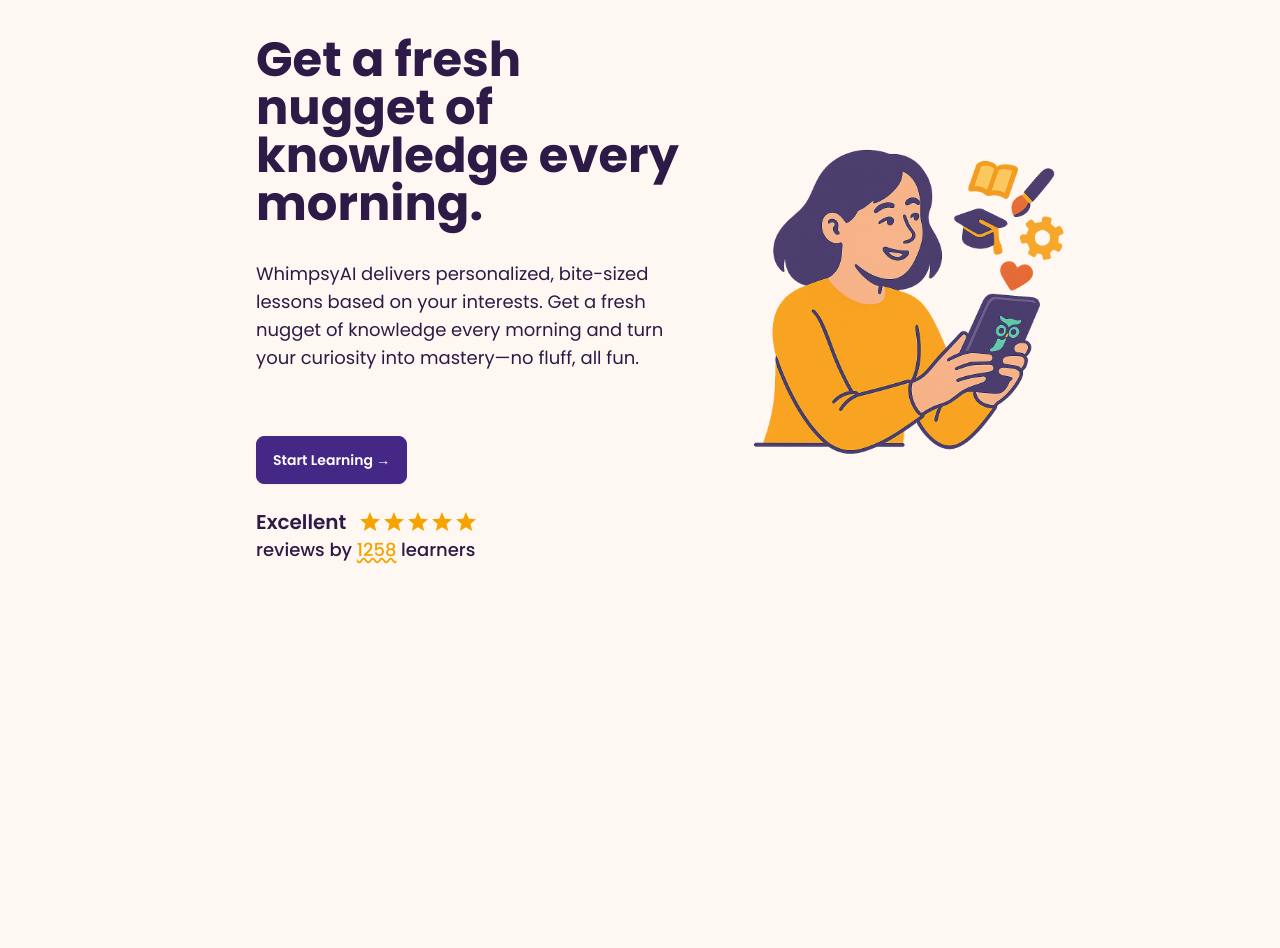
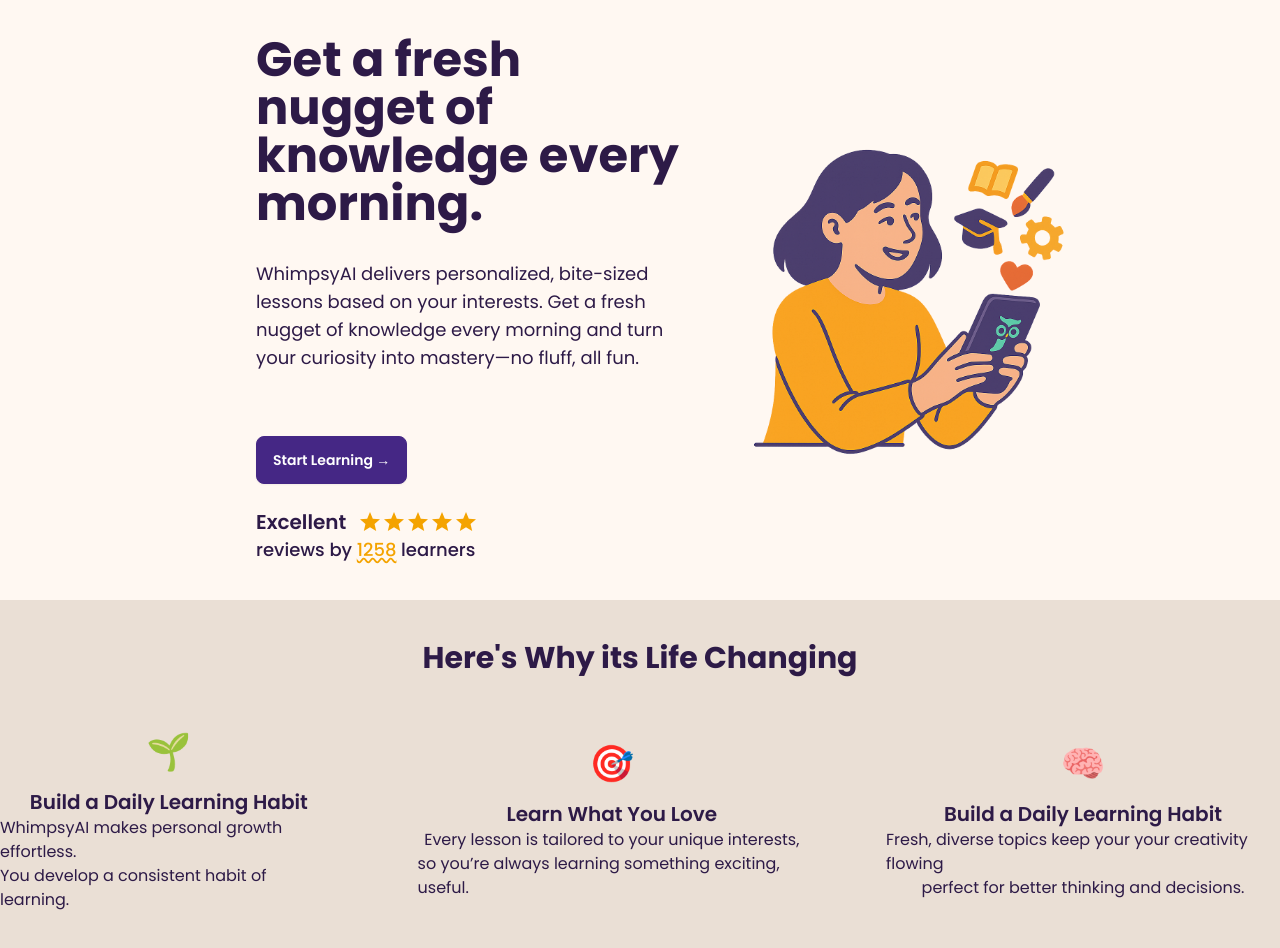
Before and after one commit to ShivanshuPrajapati212/WhimpsyAI-Frontend, a React (Vite) app: page / in a window 1280 px wide. Shown: the top 948 px of the page. Before the commit the page ends 800 px from the top, so only its background shows below. Built offline with nearby package versions, Linux system fonts and the light colour scheme.

Commit message:
add benefits

```diff
--- a/src/components/Home.jsx
+++ b/src/components/Home.jsx
@@ -1,40 +1,13 @@
-import { useNavigate, Link } from "react-router-dom";
-import hero from "../assets/hero.png";
-import { MdOutlineStarPurple500 } from "react-icons/md";
-
+import Benefits from "./ui/Benefits";
+import Hero from "./ui/Hero";
 
 const Home = () => {
   return (
-    <div className="container mx-auto bg-base-100 max-w-[60vw] min-h-screen">
-      <main className="flex items-center justify-center h-[75vh] gap-14">
-        <div className="">
-          <h1 className="text-5xl font-bold mb-8">
-            Get a fresh nugget of knowledge every morning.
-          </h1>
-          <h3 className="text-lg">
-            WhimpsyAI delivers personalized, bite-sized lessons based on your
-            interests. Get a fresh nugget of knowledge every morning and turn
-            your curiosity into mastery—no fluff, all fun.
-          </h3>
-          <Link className="btn btn-primary mt-16" to='/signup'>
-            Start Learning &rarr;
-          </Link>
-          <div className="flex items-center text-xl text-accent gap-3 mt-6 font-semibold">
-            <p className="text-base-content">Excellent</p>{" "}
-            <div className="flex items-center text-2xl">
-            <MdOutlineStarPurple500 />
-            <MdOutlineStarPurple500 />
-            <MdOutlineStarPurple500 />
-            <MdOutlineStarPurple500 />
-            <MdOutlineStarPurple500 />
-            </div>
-          </div>
-        <div className="text-lg text-base-content font-medium">reviews by <span className="underline decoration-wavy text-accent">1258</span> learners</div>
-        </div>
-        <div className="">
-          <img src={hero} className="scale-125 ml-10" alt="" />
-        </div>
-      </main>
+    <div className="min-h-screen">
+      <div className="container mx-auto bg-base-100 max-w-[60vw]">
+        <Hero />
+      </div>
+      <Benefits />
     </div>
   );
 };
--- /dev/null
+++ b/src/components/ui/Benefits.jsx
@@ -0,0 +1,31 @@
+import React from 'react'
+
+const Benefits = () => {
+  return (
+    <div className='bg-base-300 flex flex-col items-center py-10'>
+        <h2 className='text-3xl font-bold'>Here's Why its Life Changing</h2>
+        <div className='flex items-center gap-20 my-10'>
+            <li className='list-none flex flex-col items-center justify-center'>
+                <p className='text-4xl my-4'>🌱</p>
+                <h3 className='text-xl font-semibold'>Build a Daily Learning Habit</h3>
+                <p className='text-md'>WhimpsyAI makes personal growth effortless.</p>
+                <p className='text-md'>You develop a consistent habit of learning.</p>
+            </li>
+            <li className='list-none flex flex-col items-center justify-center'>
+                <p className='text-4xl  my-4'>🎯</p>
+                <h3 className='text-xl font-semibold'>Learn What You Love</h3>
+                <p className='text-md'>Every lesson is tailored to your unique interests,</p>
+                <p className='text-md'>so you’re always learning something exciting, useful.</p>
+            </li>
+            <li className='list-none flex flex-col items-center justify-center'>
+                <p className='text-4xl  my-4'>🧠</p>
+                <h3 className='text-xl font-semibold'>Build a Daily Learning Habit</h3>
+                <p className='text-md'>Fresh, diverse topics keep your your creativity flowing</p>
+                <p className='text-md'>perfect for better thinking and decisions.</p>
+            </li>
+        </div>
+    </div>
+  )
+}
+
+export default Benefits
--- /dev/null
+++ b/src/components/ui/Hero.jsx
@@ -0,0 +1,40 @@
+import React from 'react'
+import { useNavigate, Link } from "react-router-dom";
+import hero from "../../assets/hero.png";
+import { MdOutlineStarPurple500 } from "react-icons/md";
+
+const Hero = () => {
+  return (
+    <main className="flex items-center justify-center h-[75vh] gap-14">
+        <div className="">
+          <h1 className="text-5xl font-bold mb-8">
+            Get a fresh nugget of knowledge every morning.
+          </h1>
+          <h3 className="text-lg">
+            WhimpsyAI delivers personalized, bite-sized lessons based on your
+            interests. Get a fresh nugget of knowledge every morning and turn
+            your curiosity into mastery—no fluff, all fun.
+          </h3>
+          <Link className="btn btn-primary mt-16" to='/signup'>
+            Start Learning &rarr;
+          </Link>
+          <div className="flex items-center text-xl text-accent gap-3 mt-6 font-semibold">
+            <p className="text-base-content">Excellent</p>{" "}
+            <div className="flex items-center text-2xl">
+            <MdOutlineStarPurple500 />
+            <MdOutlineStarPurple500 />
+            <MdOutlineStarPurple500 />
+            <MdOutlineStarPurple500 />
+            <MdOutlineStarPurple500 />
+            </div>
+          </div>
+        <div className="text-lg text-base-content font-medium">reviews by <span className="underline decoration-wavy text-accent">1258</span> learners</div>
+        </div>
+        <div className="">
+          <img src={hero} className="scale-125 ml-10" alt="" />
+        </div>
+      </main>
+  )
+}
+
+export default Hero
```
